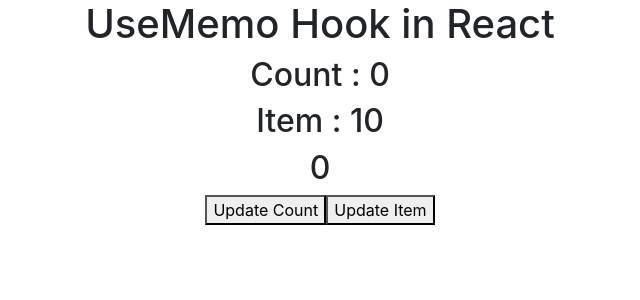
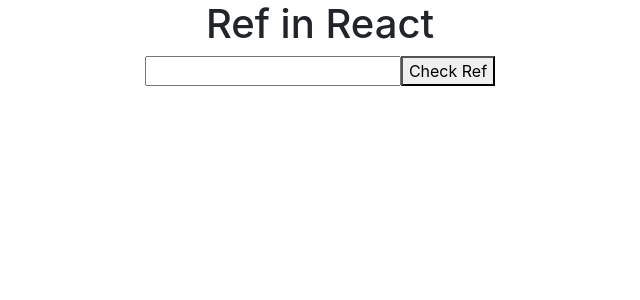
Before and after one commit to pranjali1210/React, a React (Create React App) app: page / in a window 1280 px wide. Shown: the top 300 px of the page, without its empty margins (320-960 px from the left). Built offline with nearby package versions, Linux system fonts and the light colour scheme; the HTML template or start-up script is replaced by a standard one.

Commit message:
Ref in ReactJS

```diff
--- a/src/App.js
+++ b/src/App.js
@@ -1,23 +1,32 @@
 import './App.css';
-import React, { useState, useMemo } from 'react';
-function App() {
-  const [count, setcount] = useState(0)
-  const [item, setItem] = useState(10)
-  const multiCountMemo = useMemo(function multiCount() {
-    console.warn("Multi count")
-    return count * 5
-  },[count])
-  return (
-    <div className='App'>
-      <h1>UseMemo Hook in React</h1>
-      <h2>Count : {count}</h2>
-      <h2>Item : {item}</h2>
-      <h2>{multiCountMemo}</h2>
-      <button onClick={() => setcount(count + 1)}>Update Count</button>
+import React,{createRef} from 'react';
+class App extends React.Component {
+  constructor()
+  {
+    super()
+    this.inputRef=createRef();
+  }
+  componentDidMount()
+  {
+    //console.warn(this.inputRef.current.value="1000")
+  }
+  getVal()
+  {
+    console.warn(this.inputRef.current.value)
+    this.inputRef.current.style.color="white"
+    this.inputRef.current.style.backgroundColor="black"
+  }
+  render()
+  {
+    return(
+      <div className='App'>
+        <h1>Ref in React</h1>
+        <input type='text' ref={this.inputRef}/>
+        <button onClick={()=>this.getVal()}>Check Ref</button>
+      </div>
+    )
 
-      <button onClick={() => setItem(item * 10)}>Update Item</button>
-    </div>
-  )
+  }
 }
 
 export default App
```
